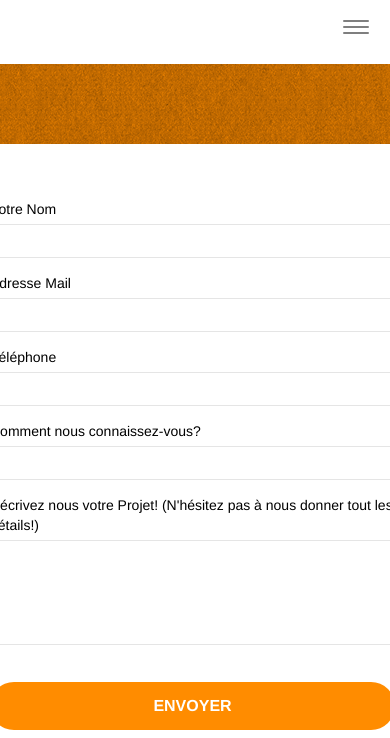
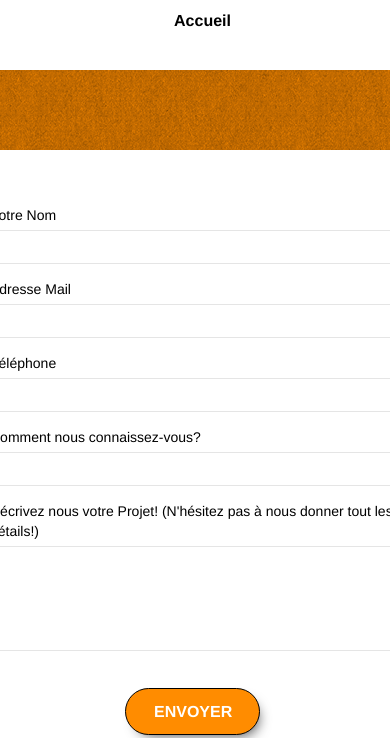
Before and after one commit to Markohh9/Markohh9-Projetn-4-SEO, a plain HTML site: page page2.html in a window 390 px wide. Shown: the part 106-844 px from the top of the page. Drawn offline with Linux system fonts and the light colour scheme.

Commit message:
changing the menu in nav for the p2 + Btn edited in P2

```diff
--- a/css/style.css
+++ b/css/style.css
@@ -324,6 +324,7 @@ a:hover {
     padding-top: 2px;
     float: right;
     z-index: 1;
+    margin-top: -20px;
 }
 
 .nav > li {
@@ -372,6 +373,7 @@ a:hover {
 
 .menu-li {
     text-decoration: none;
+    font-weight: 600;
 }
 
 .sr-only {
@@ -811,8 +813,12 @@ h4 {
 
 .btn-atomic-tangerine {
     background: #FF8C00;
+    border-color: black;
     color: #FFFFFF!important;
     border-radius: 25px;
+    box-shadow: 5px 7px 13px -7px rgba(0,0,0,0.75);
+-webkit-box-shadow: 5px 7px 13px -7px rgba(0,0,0,0.75);
+-moz-box-shadow: 5px 7px 13px -7px rgba(0,0,0,0.75);
 }
 
 
@@ -821,6 +827,8 @@ h4 {
     transition: all 1s;
     color: #FFFFFF!important;
     cursor: pointer;
+    transform:scale(1.1);
+    transition: all 0.6s ease-in-out
 }
 
 .ltc-white {
@@ -945,7 +953,6 @@ h4 {
     }
     .navbar .nav {
         padding-top: 0;
-        border-top: 1px solid rgba(0, 0, 0, .2);
         float: none!important;
     }
     .navbar.row {
@@ -960,11 +967,11 @@ h4 {
     }
     .nav > li {
         margin-top: 0;
-        border-bottom: 1px solid rgba(0, 0, 0, .1);
-        background: rgba(0, 0, 0, .05);
         text-align: left;
         padding-left: 15px;
         width: 100%;
+        display: flex;
+        justify-content: center;
     }
     .nav > li:hover {
         background: rgba(0, 0, 0, .08);
@@ -1125,6 +1132,10 @@ margin-left: 44px;
     justify-content: center;
 }
 
+.btn-contact {
+    width: 135px;
+}
+
 @media (max-width: 400px) {
     .bloc {
         padding-left: 0;
--- a/page2.html
+++ b/page2.html
@@ -5,7 +5,7 @@
 	<meta charset="utf-8">
 	<meta name="keywords" content="">
 	<meta name="description"
-		content="Agence digitale à Lyon, l'agence web La Panthère accompagne depuis 2XXX ses clients dans la création de Site Internet sur mesure et leur stratégie digitale : Conseil, UX, Web Design, Développement Web, Référencement naturel SEO, Accompagnement et Maintenance">
+		content="L'agence LaPanthère n'hésitera pas à vous recontacter alors si vous avez besoin de Conseil ou que vous avez un projet n'attendez plus et prenez contact dès maintenant !">
 	<meta name="viewport" content="width=device-width, initial-scale=1.0, viewport-fit=cover">
 
 	<!-- Favicon-->
@@ -48,13 +48,8 @@
 				<div class="navbar-header">
 					<a class="navbar-brand" href="index.html"><img src="img/agence-la-panthere-monochrome.svg"
 							alt="atlanta web design logo" height="40" /></a>
-					<button id="nav-toggle" type="button" class="ui-navbar-toggle navbar-toggle" data-toggle="collapse"
-						data-target=".navbar-1">
-						<span class="sr-only">Toggle navigation</span><span class="icon-bar"></span><span
-							class="icon-bar"></span><span class="icon-bar"></span>
-					</button>
 				</div>
-				<div class="collapse navbar-collapse navbar-1 special-dropdown-nav">
+
 					<ul class="site-navigation nav navbar-nav">
 						<li>
 							<a class="menu-li" href="index.html">Accueil</a>
@@ -102,7 +97,7 @@
 							</label><textarea id="message" class="form-control" rows="4" cols="50" required></textarea>
 						</div>
 						<div class="btn-center">
-							<button class="bloc-button btn btn-lg btn-block cta-hero btn-atomic-tangerine"
+							<button class="bloc-button btn btn-lg btn-block cta-hero btn-atomic-tangerine btn-contact"
 								type="submit">
 								Envoyer
 							</button>
```
